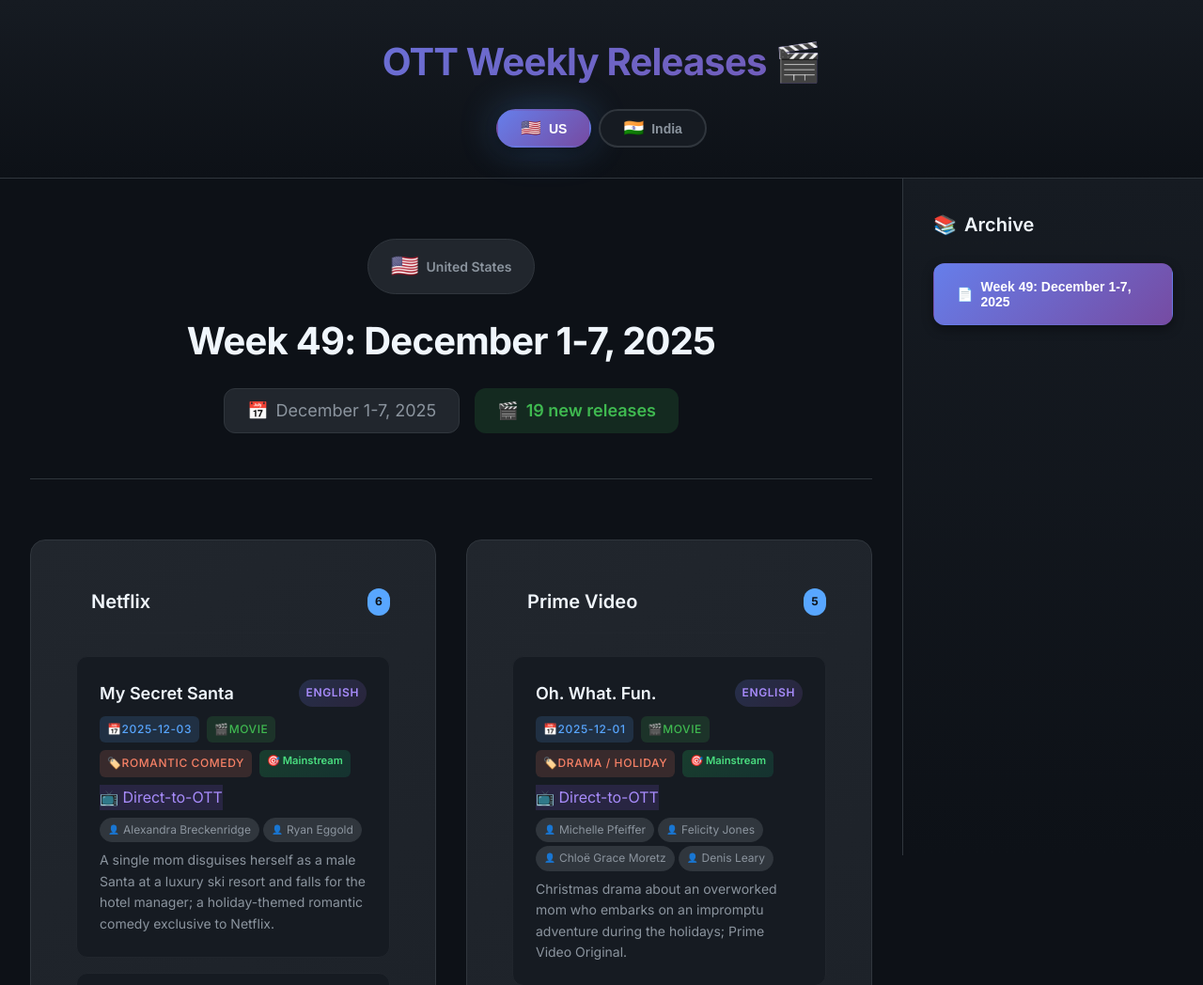
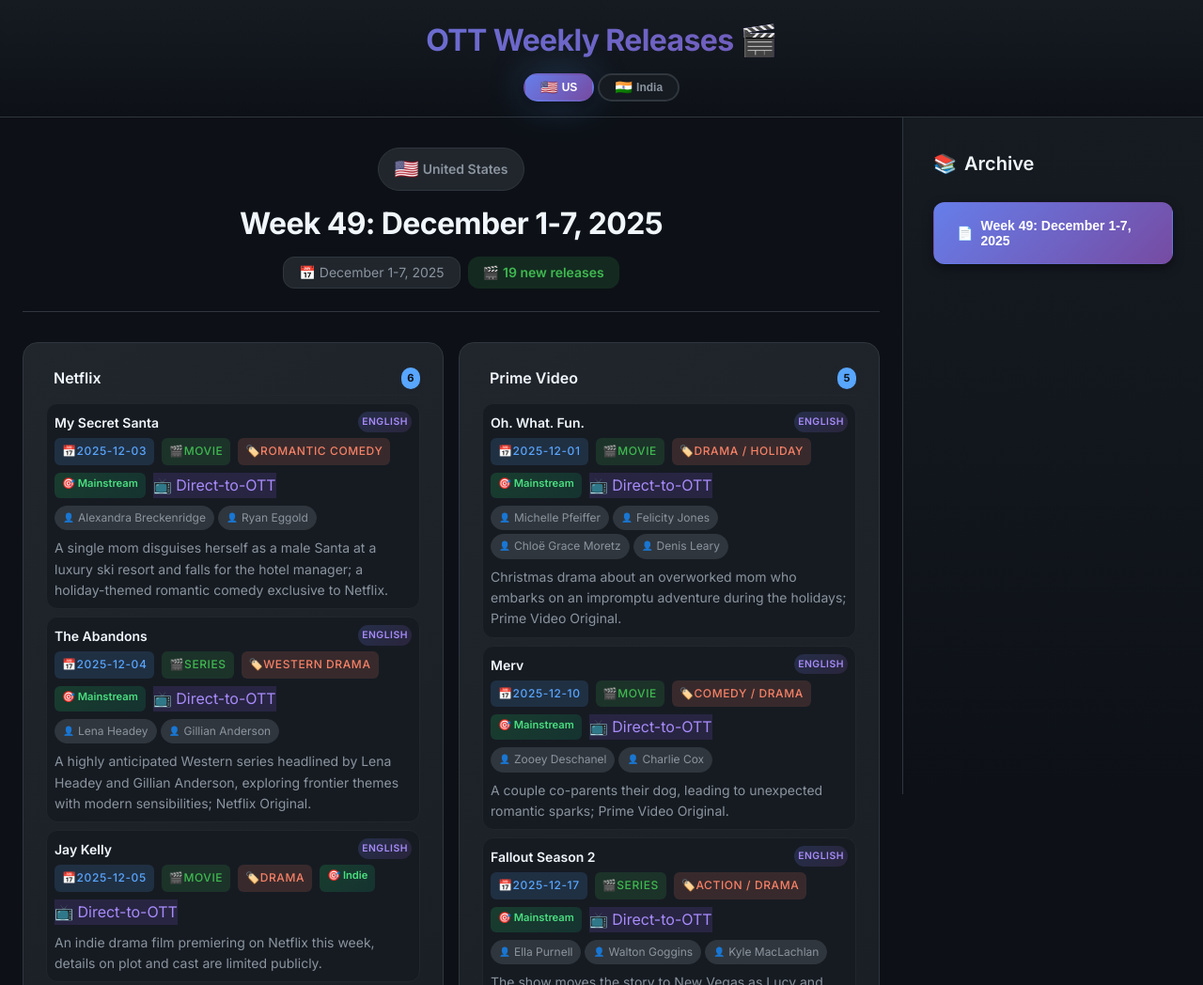
Before and after one commit to chaitanyame/movie_releases, a website: page index.html in a window 1280 px wide. Shown: the top 1048 px of the page at 94% size. Drawn offline with Linux system fonts and the light colour scheme.

Commit message:
fix: reduce spacing for more compact layout
- Reduced header padding and title size
- Smaller country toggle buttons
- Compact post header (smaller title, tighter spacing)
- Reduced platform section padding
- Smaller platform logos and release items
- Tighter gaps throughout layout
- More content visible above the fold

```diff
--- a/assets/css/main.css
+++ b/assets/css/main.css
@@ -113,7 +113,7 @@
 /* Header */
 .site-header {
     background: var(--gradient-surface);
-    padding: var(--spacing-xl) var(--spacing-lg);
+    padding: var(--spacing-md) var(--spacing-lg);
     text-align: center;
     border-bottom: 1px solid var(--color-border);
     position: sticky;
@@ -125,14 +125,14 @@
 
 .site-header h1 {
     font-family: var(--font-family-display);
-    font-size: var(--font-size-3xl);
+    font-size: var(--font-size-2xl);
     font-weight: 700;
     background: var(--gradient-primary);
     -webkit-background-clip: text;
     -webkit-text-fill-color: transparent;
     background-clip: text;
     letter-spacing: -0.02em;
-    margin-bottom: var(--spacing-xs);
+    margin-bottom: 0;
 }
 
 .site-header h1::after {
@@ -144,20 +144,20 @@
 .country-toggle {
     display: flex;
     justify-content: center;
-    gap: var(--spacing-sm);
-    margin-top: var(--spacing-md);
+    gap: var(--spacing-xs);
+    margin-top: var(--spacing-sm);
 }
 
 .country-btn {
     display: flex;
     align-items: center;
-    gap: var(--spacing-sm);
-    padding: var(--spacing-sm) var(--spacing-lg);
+    gap: var(--spacing-xs);
+    padding: var(--spacing-xs) var(--spacing-md);
     background: var(--color-secondary);
     border: 2px solid var(--color-border);
     border-radius: 50px;
     color: var(--color-text-secondary);
-    font-size: var(--font-size-sm);
+    font-size: var(--font-size-xs);
     font-weight: 600;
     cursor: pointer;
     transition: all var(--transition-normal);
@@ -221,7 +221,7 @@
 .main-content {
     max-width: var(--max-width);
     margin: 0 auto;
-    padding: var(--spacing-2xl) var(--spacing-lg);
+    padding: var(--spacing-lg) var(--spacing-md);
     min-height: 60vh;
 }
 
@@ -263,20 +263,21 @@
 /* Post Header */
 .post-header {
     text-align: center;
-    margin-bottom: var(--spacing-3xl);
-    padding-bottom: var(--spacing-2xl);
+    margin-bottom: var(--spacing-xl);
+    padding-bottom: var(--spacing-lg);
     border-bottom: 1px solid var(--color-border);
 }
 
 .post-country-badge {
     display: inline-flex;
     align-items: center;
-    gap: var(--spacing-sm);
-    margin-bottom: var(--spacing-md);
-    padding: var(--spacing-sm) var(--spacing-lg);
+    gap: var(--spacing-xs);
+    margin-bottom: var(--spacing-sm);
+    padding: var(--spacing-xs) var(--spacing-md);
     background: var(--color-surface);
     border: 1px solid var(--color-border);
     border-radius: 50px;
+    font-size: var(--font-size-sm);
 }
 
 .country-flag-large {
@@ -291,10 +292,10 @@
 
 .post-title {
     font-family: var(--font-family-display);
-    font-size: var(--font-size-4xl);
+    font-size: var(--font-size-2xl);
     font-weight: 700;
     color: var(--color-text);
-    margin-bottom: var(--spacing-md);
+    margin-bottom: var(--spacing-sm);
     letter-spacing: -0.02em;
 }
 
@@ -302,16 +303,16 @@
     display: flex;
     flex-wrap: wrap;
     justify-content: center;
-    gap: var(--spacing-md);
+    gap: var(--spacing-sm);
     color: var(--color-text-secondary);
-    font-size: var(--font-size-lg);
+    font-size: var(--font-size-sm);
 }
 
 .post-meta time {
     display: inline-flex;
     align-items: center;
-    gap: var(--spacing-sm);
-    padding: var(--spacing-sm) var(--spacing-lg);
+    gap: var(--spacing-xs);
+    padding: var(--spacing-xs) var(--spacing-md);
     background: var(--color-surface);
     border-radius: var(--border-radius);
     border: 1px solid var(--color-border);
@@ -324,8 +325,8 @@
 .total-releases {
     display: inline-flex;
     align-items: center;
-    gap: var(--spacing-sm);
-    padding: var(--spacing-sm) var(--spacing-lg);
+    gap: var(--spacing-xs);
+    padding: var(--spacing-xs) var(--spacing-md);
     background: rgba(63, 185, 80, 0.15);
     color: var(--color-success);
     border-radius: var(--border-radius);
@@ -339,7 +340,7 @@
 /* Post Content */
 .post-content {
     display: grid;
-    gap: var(--spacing-xl);
+    gap: var(--spacing-md);
 }
 
 /* Platform Section */
@@ -347,7 +348,7 @@
     background: var(--gradient-card);
     border: 1px solid var(--color-border);
     border-radius: var(--border-radius-lg);
-    padding: var(--spacing-xl);
+    padding: var(--spacing-md);
     transition: all var(--transition-normal);
     position: relative;
     overflow: hidden;
@@ -379,18 +380,18 @@
 .platform-title {
     display: flex;
     align-items: center;
-    gap: var(--spacing-md);
-    font-size: var(--font-size-xl);
+    gap: var(--spacing-sm);
+    font-size: var(--font-size-base);
     font-weight: 600;
     color: var(--color-text);
-    margin-bottom: var(--spacing-lg);
-    padding-bottom: var(--spacing-md);
+    margin-bottom: var(--spacing-sm);
+    padding-bottom: var(--spacing-xs);
     border-bottom: 1px solid var(--color-border-subtle);
 }
 
 .platform-logo {
-    width: 32px;
-    height: 32px;
+    width: 24px;
+    height: 24px;
     border-radius: var(--border-radius-sm);
     object-fit: cover;
     background: var(--color-surface);
@@ -398,20 +399,20 @@
 
 .platform-count {
     margin-left: auto;
-    padding: var(--spacing-xs) var(--spacing-sm);
+    padding: 2px var(--spacing-xs);
     background: var(--color-accent);
     color: var(--color-primary);
-    font-size: var(--font-size-xs);
+    font-size: 0.7rem;
     font-weight: 700;
     border-radius: 50px;
-    min-width: 24px;
+    min-width: 20px;
     text-align: center;
 }
 
 /* Platform Releases */
 .platform-releases {
     display: grid;
-    gap: var(--spacing-md);
+    gap: var(--spacing-sm);
 }
 
 /* Release Item */
@@ -419,7 +420,7 @@
     background: var(--color-secondary);
     border: 1px solid var(--color-border-subtle);
     border-radius: var(--border-radius);
-    padding: var(--spacing-lg);
+    padding: var(--spacing-sm);
     transition: all var(--transition-normal);
     position: relative;
 }
@@ -451,12 +452,12 @@
     display: flex;
     align-items: flex-start;
     justify-content: space-between;
-    gap: var(--spacing-md);
-    margin-bottom: var(--spacing-sm);
+    gap: var(--spacing-sm);
+    margin-bottom: var(--spacing-xs);
 }
 
 .release-title {
-    font-size: var(--font-size-lg);
+    font-size: var(--font-size-sm);
     font-weight: 600;
     color: var(--color-text);
     flex: 1;
@@ -465,10 +466,10 @@
 .release-language {
     display: inline-flex;
     align-items: center;
-    padding: var(--spacing-xs) var(--spacing-sm);
+    padding: 2px var(--spacing-xs);
     background: linear-gradient(135deg, rgba(102, 126, 234, 0.2) 0%, rgba(118, 75, 162, 0.2) 100%);
     color: #a78bfa;
-    font-size: var(--font-size-xs);
+    font-size: 0.65rem;
     font-weight: 600;
     border-radius: 50px;
     text-transform: uppercase;
@@ -881,11 +882,11 @@
 /* Responsive Design - Tablet */
 @media (min-width: 768px) {
     .site-header h1 {
-        font-size: var(--font-size-4xl);
+        font-size: var(--font-size-3xl);
     }
 
     .main-content {
-        padding: var(--spacing-3xl) var(--spacing-xl);
+        padding: var(--spacing-xl) var(--spacing-lg);
     }
 
     .post-content {
@@ -893,7 +894,11 @@
     }
 
     .platform-section {
-        padding: var(--spacing-2xl);
+        padding: var(--spacing-lg);
+    }
+
+    .post-title {
+        font-size: var(--font-size-3xl);
     }
 }
 
```
Also changed, not shown: .github/workflows/deploy-pages.yml (added).
